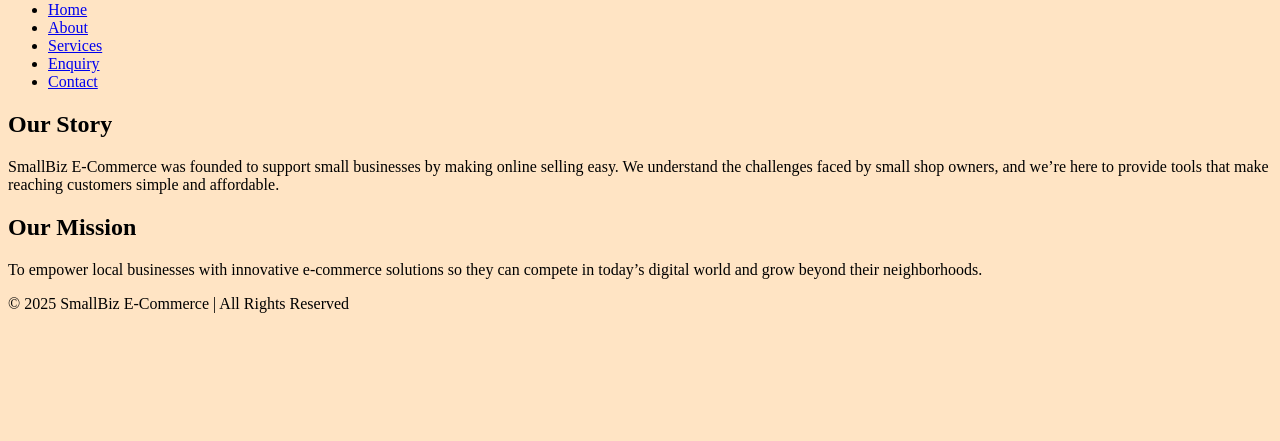
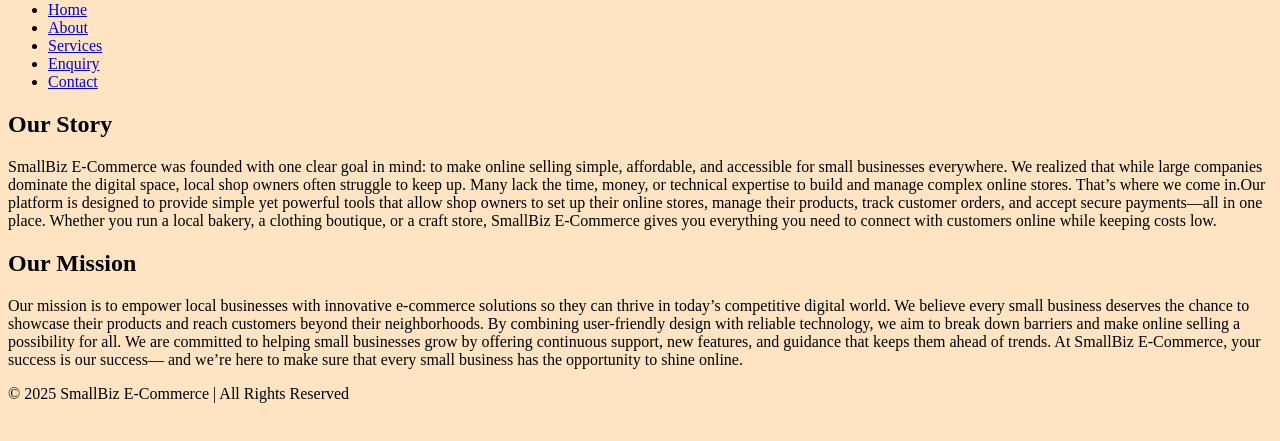
Before and after one commit to Bokang214/WEDE5020_Part_1, a plain HTML site: page about.html in a window 1280 px wide. Shown: the part 79-520 px from the top of the page. Drawn offline with Linux system fonts and the light colour scheme.

Commit message:
adding minor touchups
finishing touches

```diff
--- a/about.html
+++ b/about.html
@@ -23,16 +23,24 @@
     <main>
         <h2>Our Story</h2>
         <p>
-            SmallBiz E-Commerce was founded to support small businesses by making online selling easy.
-            We understand the challenges faced by small shop owners, and we’re here to provide tools
-            that make reaching customers simple and affordable.
+            SmallBiz E-Commerce was founded with one clear goal in mind: to make online selling simple,
+            affordable, and accessible for small businesses everywhere. We realized that while large
+            companies dominate the digital space, local shop owners often struggle to keep up.
+            Many lack the time, money, or technical expertise to build and manage complex online stores.
+            That’s where we come in.Our platform is designed to provide simple yet powerful tools that allow shop owners to set up their
+    online stores, manage their products, track customer orders, and accept secure payments—all in one place.
+    Whether you run a local bakery, a clothing boutique, or a craft store, SmallBiz E-Commerce gives you
+    everything you need to connect with customers online while keeping costs low.
         </p>
 
         <h2>Our Mission</h2>
         <p>
-            To empower local businesses with innovative e-commerce solutions so they can compete
-            in today’s digital world and grow beyond their neighborhoods.
-        </p>
+            Our mission is to empower local businesses with innovative e-commerce solutions so they can thrive
+    in today’s competitive digital world. We believe every small business deserves the chance to showcase
+    their products and reach customers beyond their neighborhoods. By combining user-friendly design with
+    reliable technology, we aim to break down barriers and make online selling a possibility for all. We are committed to helping small businesses grow by offering continuous support, new features,
+            and guidance that keeps them ahead of trends. At SmallBiz E-Commerce, your success is our success—
+            and we’re here to make sure that every small business has the opportunity to shine online.
     </main>
 
     <footer>
```
Also changed, not shown: contact.html (+1 -1 lines).
